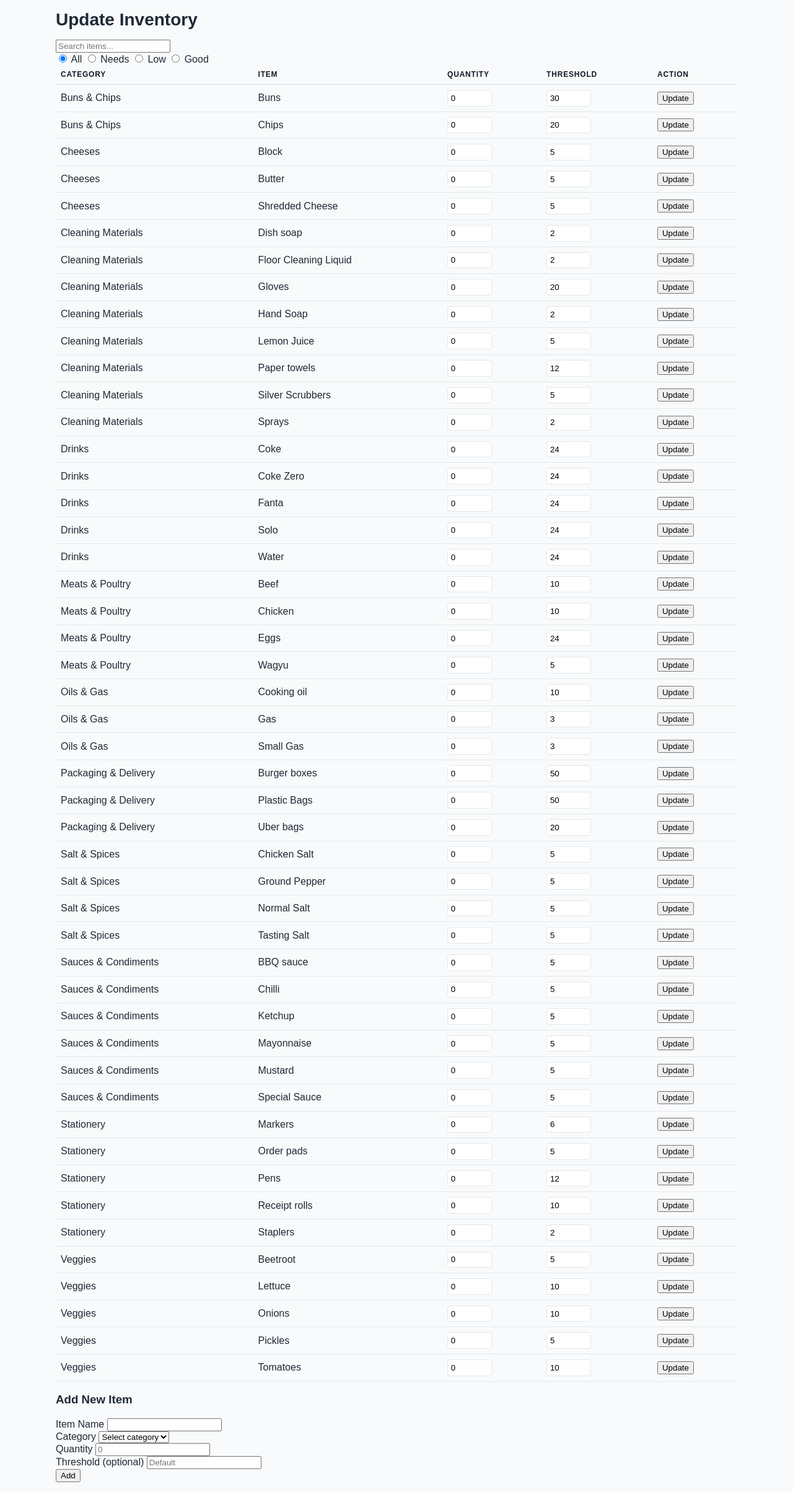
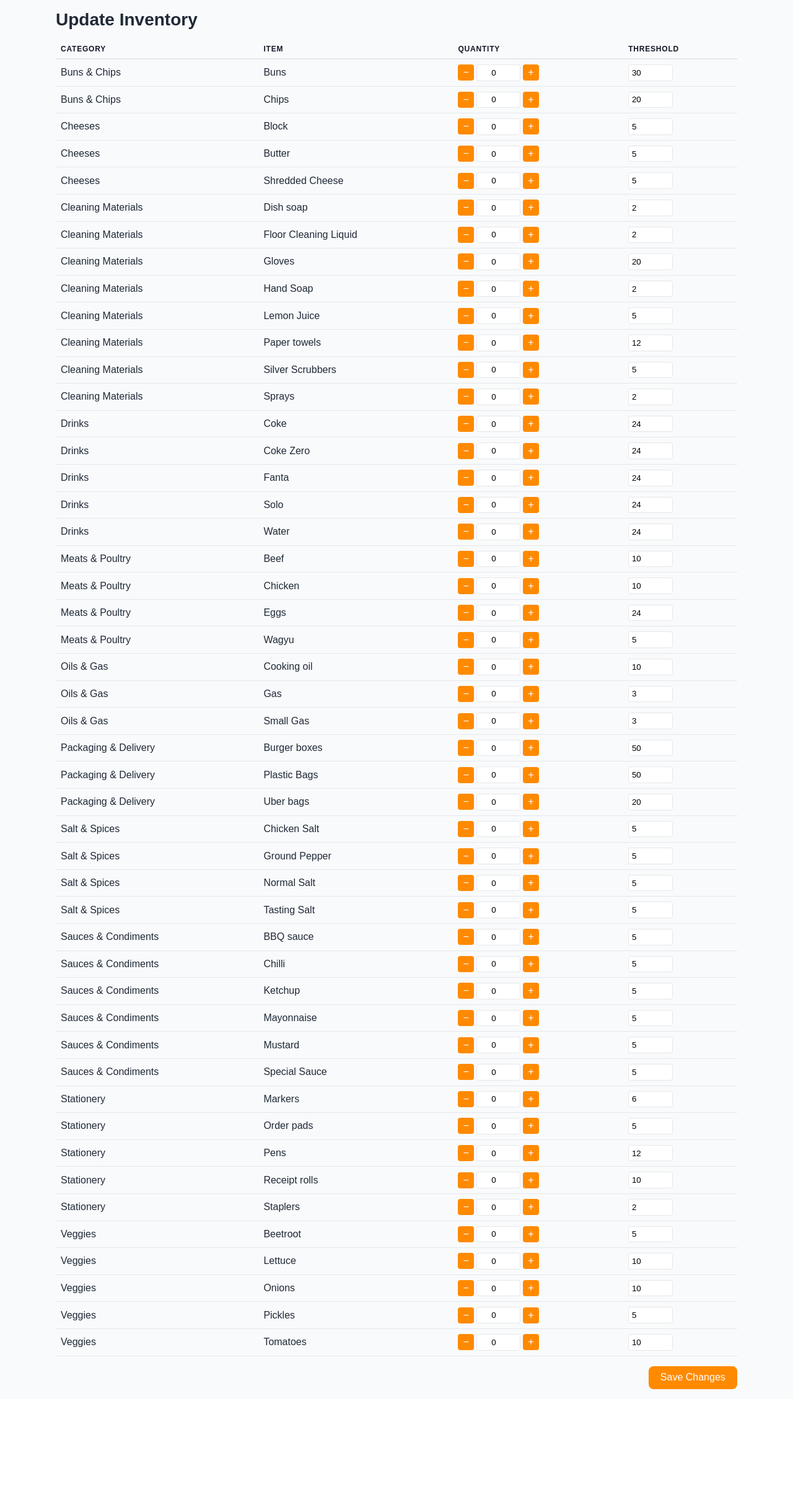
Before and after one commit to Iaml1mon/aj-burgers-inventory, a Flask app: page /inventory in a window 1280 px wide. Shown: the part 48-2456 px from the top of the page at 62% size. After the commit the page ends 2290 px from the top, so only its background shows below. Run offline with Flask 3, Linux system fonts and the light colour scheme; data comes from the database, SQL or seed files in the repository.

Commit message:
Update update.html with improved inventory UI and one save button

```diff
--- a/templates/update.html
+++ b/templates/update.html
@@ -1,21 +1,10 @@
 {% extends 'base.html' %}
 
+{% block title %}Inventory - AJ Burgers{% endblock %}
+
 {% block content %}
-<h2 class="page-title">Update Inventory</h2>
-
-<!-- Search and filter controls -->
-<div class="search-filter">
-    <input type="text" id="searchInput" class="search-input" placeholder="Search items...">
-    <div class="filter-group">
-        <label><input type="radio" name="filterOptions" value="all" checked> All</label>
-        <label><input type="radio" name="filterOptions" value="needs"> Needs</label>
-        <label><input type="radio" name="filterOptions" value="low"> Low</label>
-        <label><input type="radio" name="filterOptions" value="good"> Good</label>
-    </div>
-</div>
-
-<!-- Inventory table for editing existing items -->
-<div class="inventory-table-wrapper">
+  <h1 class="page-title">Update Inventory</h1>
+  <form method="post" class="inventory-form">
     <table class="inventory-table">
       <thead>
         <tr>
@@ -23,89 +12,48 @@
           <th>Item</th>
           <th>Quantity</th>
           <th>Threshold</th>
-                <th>Action</th>
         </tr>
       </thead>
       <tbody>
         {% for item in items %}
-            {% set status = 'needs' if item['quantity'] <= 0 else ('low' if item['quantity'] < item['threshold'] else 'good') %}
-            <tr data-status="{{ status }}" data-item-name="{{ item['item_name'] | lower }}">
-                <form method="post">
-                    <td>{{ item['category'] }}</td>
-                    <td>{{ item['item_name'] }}</td>
+          <tr>
+            <td>{{ item.category }}</td>
+            <td>{{ item.item_name }}</td>
             <td>
-                        <input type="number" name="quantity" value="{{ item['quantity'] }}" class="form-control" />
+              <div class="qty-control">
+                <button type="button" class="qty-btn" data-step="-1" data-target="quantity_{{ item.id }}">−</button>
+                <input type="number" id="quantity_{{ item.id }}" name="quantity_{{ item.id }}" value="{{ item.quantity }}" min="0" />
+                <button type="button" class="qty-btn" data-step="1" data-target="quantity_{{ item.id }}">+</button>
+              </div>
             </td>
             <td>
-                        <input type="number" name="threshold" value="{{ item['threshold'] }}" class="form-control" />
+              <input type="number" name="threshold_{{ item.id }}" value="{{ item.threshold }}" min="0" />
             </td>
-                    <td>
-                        <input type="hidden" name="update_id" value="{{ item['id'] }}" />
-                        <button type="submit" class="btn btn-primary btn-sm">Update</button>
-                    </td>
-                </form>
           </tr>
         {% endfor %}
       </tbody>
     </table>
-</div>
-
-<!-- Form for adding a new item -->
-<h3 class="subheading">Add New Item</h3>
-<form method="post" action="{{ url_for('add_item') }}" class="add-item-form">
-    <div class="form-row">
-        <div class="form-group">
-            <label for="item_name">Item Name</label>
-            <input type="text" id="item_name" name="item_name" required />
-        </div>
-        <div class="form-group">
-            <label for="category">Category</label>
-            <select id="category" name="category" required>
-                <option value="" disabled selected>Select category</option>
-                {% for cat in categories %}
-                <option value="{{ cat }}">{{ cat }}</option>
-                {% endfor %}
-            </select>
-        </div>
-        <div class="form-group">
-            <label for="quantity">Quantity</label>
-            <input type="number" id="quantity" name="quantity" placeholder="0" required />
-        </div>
-        <div class="form-group">
-            <label for="threshold">Threshold (optional)</label>
-            <input type="number" id="threshold" name="threshold" placeholder="Default" />
-        </div>
-        <div class="form-group form-group-button">
-            <button type="submit" class="btn btn-success">Add</button>
-        </div>
+    <div style="text-align: right;">
+      <button type="submit" class="btn-save">Save Changes</button>
     </div>
   </form>
 
-    <!-- Search/filter script inside block content -->
   <script>
-    document.addEventListener('DOMContentLoaded', function() {
-        const searchInput = document.getElementById('searchInput');
-        const filterRadios = document.querySelectorAll('input[name="filterOptions"]');
-        const rows = document.querySelectorAll('tbody tr');
-
-        function filterRows() {
-            const query = searchInput.value.toLowerCase();
-            const selectedFilter = document.querySelector('input[name="filterOptions"]:checked').value;
-            rows.forEach(row => {
-                const name = row.getAttribute('data-item-name');
-                const status = row.getAttribute('data-status');
-                const matchesQuery = name.includes(query);
-                const matchesStatus = selectedFilter === 'all' || status === selectedFilter;
-                if (matchesQuery && matchesStatus) {
-                    row.style.display = '';
-                } else {
-                    row.style.display = 'none';
+    // Add functionality for quantity increment/decrement buttons
+    document.addEventListener('DOMContentLoaded', () => {
+      const buttons = document.querySelectorAll('.qty-btn');
+      buttons.forEach(btn => {
+        btn.addEventListener('click', () => {
+          const targetId = btn.dataset.target;
+          const step = parseInt(btn.dataset.step);
+          const input = document.getElementById(targetId);
+          if (input) {
+            const current = parseInt(input.value) || 0;
+            const newVal = Math.max(0, current + step);
+            input.value = newVal;
           }
         });
-        }
-        searchInput.addEventListener('input', filterRows);
-        filterRadios.forEach(radio => radio.addEventListener('change', filterRows));
+      });
     });
   </script>
-
 {% endblock %}
```
Lines whose indentation alone changed are shown as unchanged.
